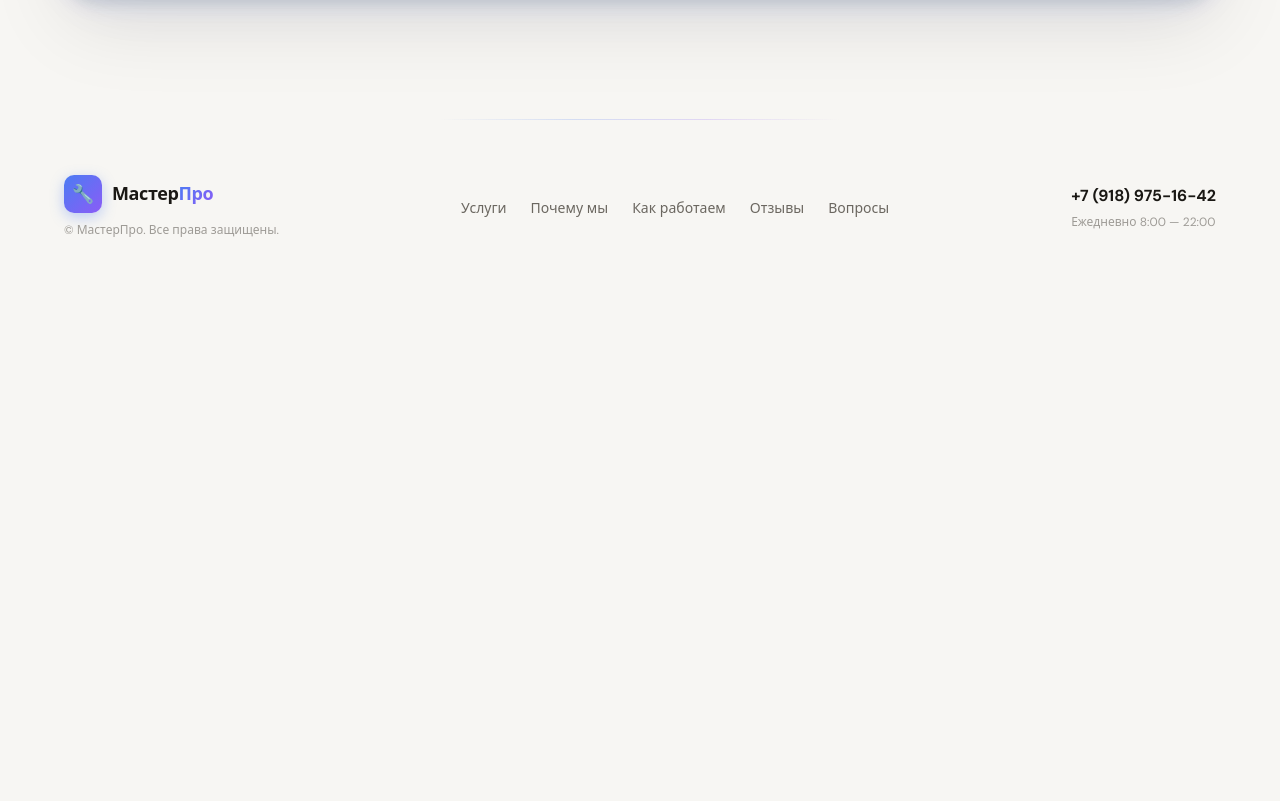
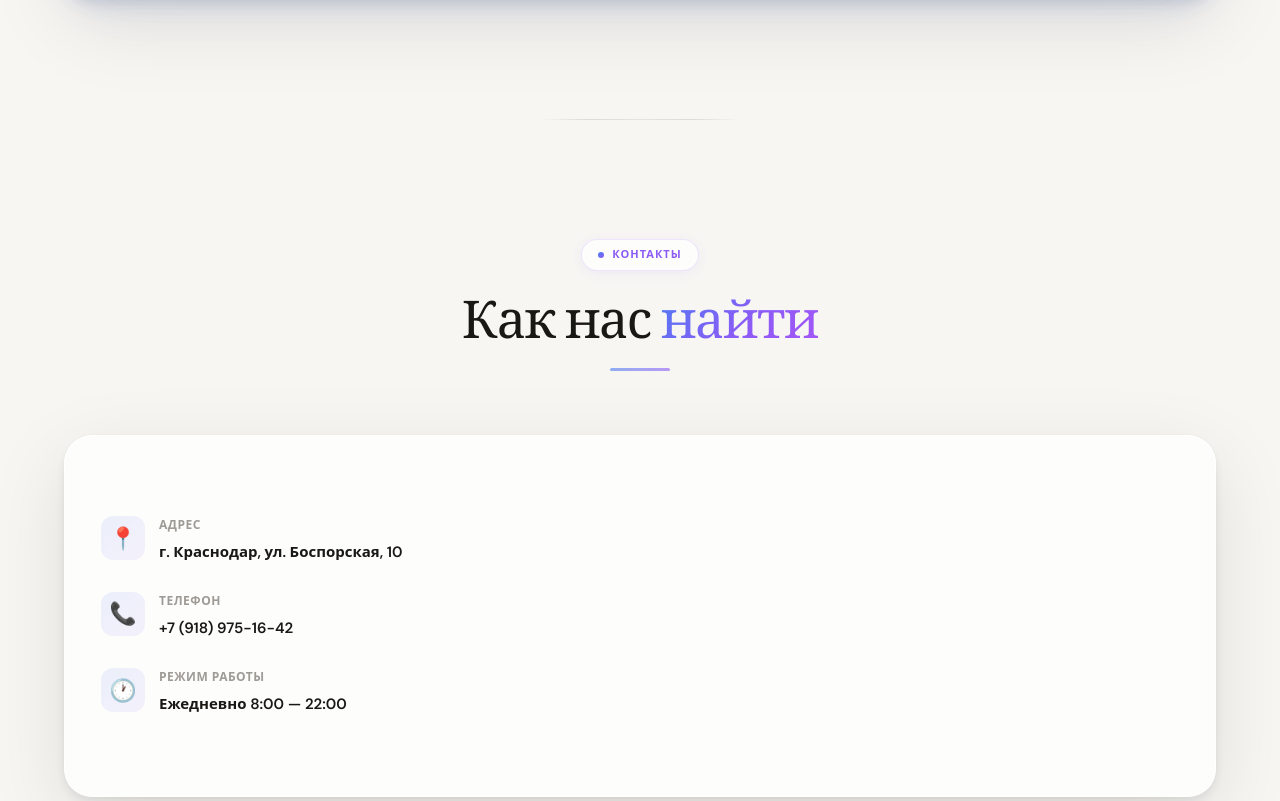
Before and after one commit to Ange1Nikita/Mater, a website: page index.html in a window 1280 px wide. Shown: the part 9551-10352 px from the top of the page. Before the commit the page ends 9847 px from the top, so only its background shows below. Drawn offline with Linux system fonts and the light colour scheme.

Commit message:
feat: секция контактов с Яндекс.Картой, адрес Боспорская 10

```diff
--- a/css/style.css
+++ b/css/style.css
@@ -2225,6 +2225,97 @@ body::after {
 }
 
 /* ================================================================
+   MAP SECTION
+================================================================ */
+.map-card {
+  display: grid;
+  grid-template-columns: 1fr 1.6fr;
+  gap: 0;
+  background: var(--surface);
+  backdrop-filter: blur(16px) saturate(1.3);
+  -webkit-backdrop-filter: blur(16px) saturate(1.3);
+  border: 1px solid rgba(255,255,255,0.8);
+  border-radius: 28px;
+  overflow: hidden;
+  box-shadow: var(--shadow-xl);
+  position: relative;
+  z-index: 1;
+}
+
+.map-card__info {
+  padding: 40px 36px;
+  display: flex;
+  flex-direction: column;
+  justify-content: center;
+  gap: 28px;
+}
+
+.map-card__item {
+  display: flex;
+  align-items: flex-start;
+  gap: 14px;
+}
+
+.map-card__icon {
+  font-size: 22px;
+  flex-shrink: 0;
+  width: 44px;
+  height: 44px;
+  border-radius: 12px;
+  background: linear-gradient(135deg, var(--blue-soft), var(--violet-soft));
+  display: flex;
+  align-items: center;
+  justify-content: center;
+}
+
+.map-card__label {
+  font-size: 12px;
+  font-weight: 600;
+  color: var(--text-3);
+  text-transform: uppercase;
+  letter-spacing: 0.5px;
+  margin-bottom: 4px;
+}
+
+.map-card__value {
+  font-size: 15px;
+  font-weight: 600;
+  color: var(--text);
+}
+
+.map-card__link {
+  transition: color 0.25s;
+}
+
+.map-card__link:hover {
+  color: var(--blue);
+}
+
+.map-card__map {
+  min-height: 360px;
+}
+
+.map-card__map iframe {
+  display: block;
+}
+
+@media (max-width: 768px) {
+  .map-card {
+    grid-template-columns: 1fr;
+    border-radius: 22px;
+  }
+
+  .map-card__info {
+    padding: 28px 24px;
+    gap: 20px;
+  }
+
+  .map-card__map {
+    min-height: 280px;
+  }
+}
+
+/* ================================================================
    FOOTER
 ================================================================ */
 .footer {
--- a/index.html
+++ b/index.html
@@ -427,6 +427,44 @@
     </div>
   </section>
 
+  <!-- MAP -->
+  <section class="section map-section" id="contacts">
+    <div class="container">
+      <div class="section-header">
+        <span class="section-tag">Контакты</span>
+        <h2 class="section-title">Как нас <span class="grad">найти</span></h2>
+      </div>
+      <div class="map-card">
+        <div class="map-card__info">
+          <div class="map-card__item">
+            <span class="map-card__icon">📍</span>
+            <div>
+              <div class="map-card__label">Адрес</div>
+              <div class="map-card__value">г. Краснодар, ул. Боспорская, 10</div>
+            </div>
+          </div>
+          <div class="map-card__item">
+            <span class="map-card__icon">📞</span>
+            <div>
+              <div class="map-card__label">Телефон</div>
+              <a href="tel:+79189751642" class="map-card__value map-card__link">+7 (918) 975-16-42</a>
+            </div>
+          </div>
+          <div class="map-card__item">
+            <span class="map-card__icon">🕐</span>
+            <div>
+              <div class="map-card__label">Режим работы</div>
+              <div class="map-card__value">Ежедневно 8:00 — 22:00</div>
+            </div>
+          </div>
+        </div>
+        <div class="map-card__map">
+          <iframe src="https://yandex.ru/map-widget/v1/?ll=38.973658%2C45.017636&z=16&pt=38.973658%2C45.017636%2Cpm2rdm&lang=ru_RU" width="100%" height="100%" frameborder="0" allowfullscreen loading="lazy" style="border-radius:20px"></iframe>
+        </div>
+      </div>
+    </div>
+  </section>
+
   <!-- FOOTER -->
   <footer class="footer">
     <div class="container footer__inner">
@@ -498,7 +536,7 @@
     "name": "МастерПро",
     "description": "Мастер на час в Краснодаре — электрика, сантехника, навеска, мелкий ремонт",
     "telephone": "+79189751642",
-    "address": {"@type": "PostalAddress", "addressLocality": "Краснодар", "addressCountry": "RU"},
+    "address": {"@type": "PostalAddress", "streetAddress": "ул. Боспорская, 10", "addressLocality": "Краснодар", "addressCountry": "RU"},
     "aggregateRating": {"@type": "AggregateRating", "ratingValue": "4.9", "reviewCount": "8400"},
     "openingHours": "Mo-Su 08:00-22:00"
   }
```
